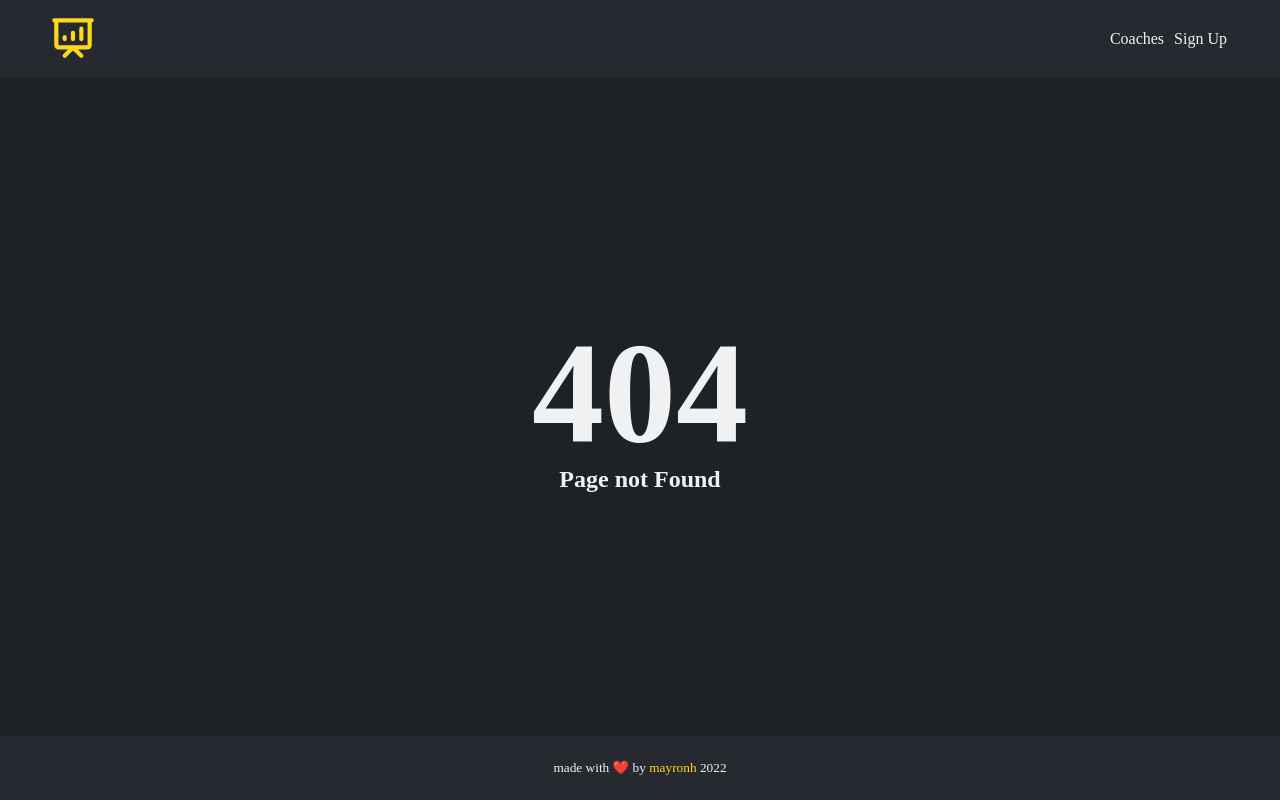
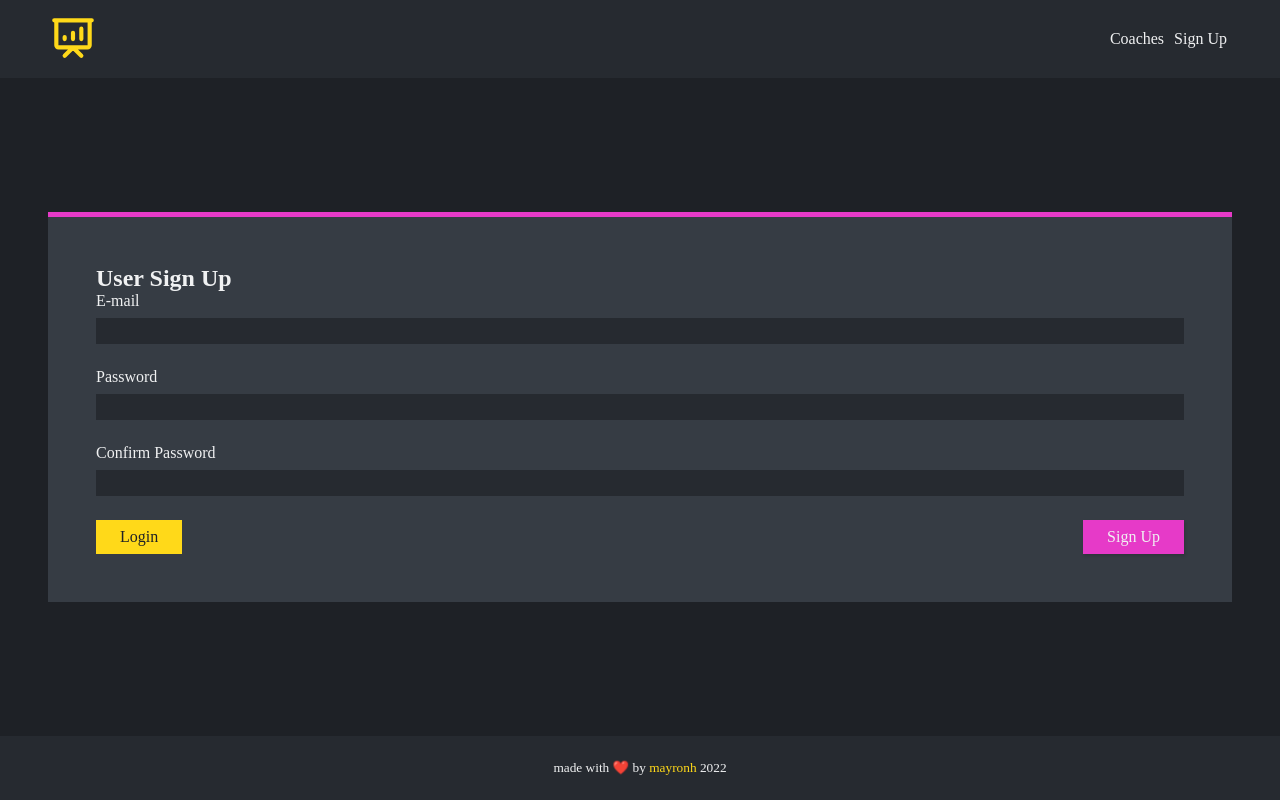
Before and after one commit to mayronH/vue-course-last-project-coaches, a Vue app: page /user/signup in a window 1280 px wide. Before the commit this address had no page. Built offline with nearby package versions, Linux system fonts and the light colour scheme; a small style sheet from the web is missing.

Commit message:
form login and signup

```diff
--- a/src/App.vue
+++ b/src/App.vue
@@ -138,6 +138,7 @@ label {
 input[type='text'],
 input[type='email'],
 input[type='number'],
+input[type='password'],
 textarea {
   color: var(--white);
   background-color: var(--bg-medium);
--- a/src/router/index.ts
+++ b/src/router/index.ts
@@ -32,7 +32,7 @@ const routes = [
     ],
   },
   {
-    path: '/signup',
+    path: '/coaches/signup',
     name: 'SignUp',
     component: () =>
       import(/* webpackChunkName: "signup" */ '../views/coaches/SignUp.vue'),
@@ -44,6 +44,20 @@ const routes = [
       import(
         /* webpackChunkName: "requests" */ '../views/requests/RequestsView.vue'
       ),
+  },
+  {
+    path: '/user/signup',
+    name: 'UserSignUp',
+    component: () =>
+      import(
+        /* webpackChunkName: "userSignUp" */ '../views/auth/UserSignUp.vue'
+      ),
+  },
+  {
+    path: '/user/login',
+    name: 'UserAuth',
+    component: () =>
+      import(/* webpackChunkName: "userAuth" */ '../views/auth/UserLogin.vue'),
   },
 
   // 404 Page
--- /dev/null
+++ b/src/views/auth/UserLogin.vue
@@ -0,0 +1,76 @@
+<script setup lang="ts">
+import { computed, reactive } from 'vue'
+import useVuelidate from '@vuelidate/core'
+import { required, email, minLength, sameAs } from '@vuelidate/validators'
+
+const state = reactive({
+  email: '',
+  password: '',
+})
+
+const rules = computed(() => {
+  return {
+    email: { required },
+    password: { required },
+  }
+})
+
+const v$ = useVuelidate(rules, state)
+
+async function submitForm() {
+  const result = await v$.value.$validate()
+  if (result) {
+    console.log(result)
+  }
+}
+</script>
+
+<template>
+  <main class="content">
+    <form class="form" @submit.prevent="submitForm">
+      <h2>User Login</h2>
+      <div class="input">
+        <label for="email">E-mail</label>
+        <input id="email" v-model="state.email" type="email" />
+        <span v-for="error in v$.email.$errors" :key="error.$uid" class="error">
+          {{ error.$message }}
+        </span>
+      </div>
+
+      <div class="input">
+        <label for="password">Password</label>
+        <input id="password" v-model="state.password" type="password" />
+        <span
+          v-for="error in v$.password.$errors"
+          :key="error.$uid"
+          class="error"
+        >
+          {{ error.$message }}
+        </span>
+      </div>
+
+      <div class="buttons">
+        <RouterLink :to="{ name: 'UserSignUp' }" class="contact-link">
+          Sign Up
+        </RouterLink>
+        <button type="submit">Login</button>
+      </div>
+    </form>
+  </main>
+</template>
+
+<style scoped>
+.buttons {
+  display: flex;
+  gap: var(--small-size-fluid);
+}
+.contact-link {
+  color: var(--bg-dark);
+  text-decoration: none;
+  text-align: center;
+
+  padding: 0.5rem var(--small-size-fluid);
+
+  background-color: var(--accent);
+}
+</style>
--- /dev/null
+++ b/src/views/auth/UserSignUp.vue
@@ -0,0 +1,94 @@
+<script setup lang="ts">
+import { computed, reactive } from 'vue'
+import useVuelidate from '@vuelidate/core'
+import { required, email, minLength, sameAs } from '@vuelidate/validators'
+
+const state = reactive({
+  email: '',
+  password: '',
+  confirmPassword: '',
+})
+
+const rules = computed(() => {
+  return {
+    email: { required, email },
+    password: { required, minLength: minLength(6) },
+    confirmPassword: { sameAsPassword: sameAs(state.password) },
+  }
+})
+
+const v$ = useVuelidate(rules, state)
+
+async function submitForm() {
+  const result = await v$.value.$validate()
+  if (result) {
+    console.log(result)
+  }
+}
+</script>
+
+<template>
+  <main class="content">
+    <form class="form" @submit.prevent="submitForm">
+      <h2>User Sign Up</h2>
+      <div class="input">
+        <label for="email">E-mail</label>
+        <input id="email" v-model="state.email" type="email" />
+        <span v-for="error in v$.email.$errors" :key="error.$uid" class="error">
+          {{ error.$message }}
+        </span>
+      </div>
+
+      <div class="input">
+        <label for="password">Password</label>
+        <input id="password" v-model="state.password" type="password" />
+        <span
+          v-for="error in v$.password.$errors"
+          :key="error.$uid"
+          class="error"
+        >
+          {{ error.$message }}
+        </span>
+      </div>
+
+      <div class="input">
+        <label for="confirm_password">Confirm Password</label>
+        <input
+          id="confirm_password"
+          v-model="state.confirmPassword"
+          type="password"
+        />
+        <span
+          v-for="error in v$.confirmPassword.$errors"
+          :key="error.$uid"
+          class="error"
+        >
+          {{ error.$message }}
+        </span>
+      </div>
+
+      <div class="buttons">
+        <RouterLink :to="{ name: 'UserAuth' }" class="contact-link">
+          Login
+        </RouterLink>
+        <button type="submit">Sign Up</button>
+      </div>
+    </form>
+  </main>
+</template>
+
+<style scoped>
+.buttons {
+  display: flex;
+  gap: var(--small-size-fluid);
+}
+.contact-link {
+  color: var(--bg-dark);
+  text-decoration: none;
+  text-align: center;
+
+  padding: 0.5rem var(--small-size-fluid);
+
+  background-color: var(--accent);
+}
+</style>
```
